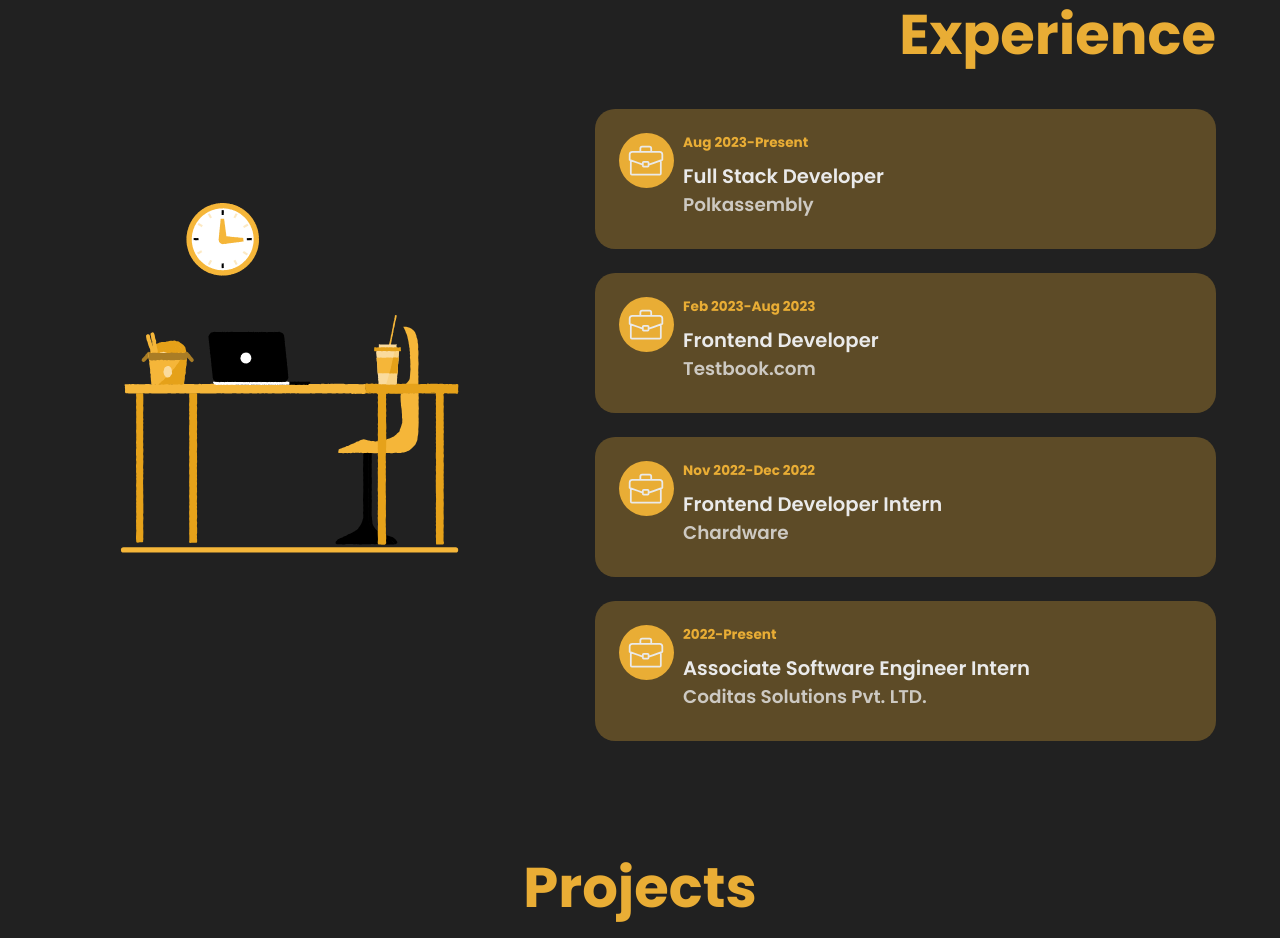
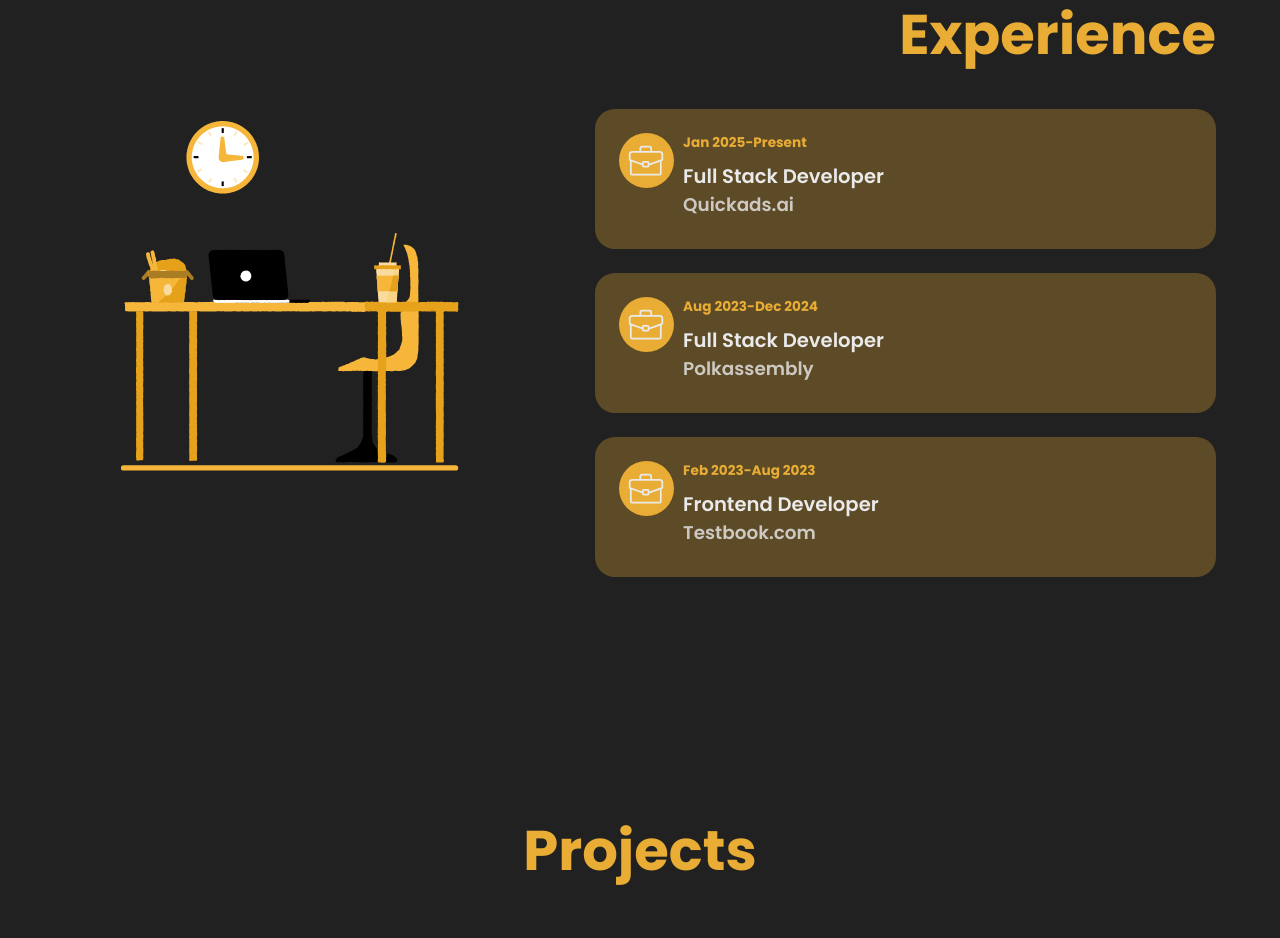
Before and after one commit to VAIBHAV-25/Personal-Portfolio, a React (Create React App) app: page / in a window 1280 px wide. Shown: the part 2920-3858 px from the top of the page. Built offline with nearby package versions, Linux system fonts and the light colour scheme; a web font is replaced by a local one.

Commit message:
fix: update experience data with new company and job details

```diff
--- a/src/data/experienceData.js
+++ b/src/data/experienceData.js
@@ -2,30 +2,23 @@
 
     {
         id: 1,
-        company: 'Polkassembly',
+        company: 'Quickads.ai',
         jobtitle: 'Full Stack Developer',
-        startYear: 'Aug 2023',
+        startYear: 'Jan 2025',
         endYear: 'Present'
     },
     {
         id: 2,
+        company: 'Polkassembly',
+        jobtitle: 'Full Stack Developer',
+        startYear: 'Aug 2023',
+        endYear: 'Dec 2024'
+    },
+    {
+        id: 3,
         company: 'Testbook.com',
         jobtitle: 'Frontend Developer',
         startYear: 'Feb 2023',
         endYear: 'Aug 2023'
-    },
-    {
-        id: 3,
-        company: 'Chardware',
-        jobtitle: 'Frontend Developer Intern',
-        startYear: 'Nov 2022',
-        endYear: 'Dec 2022'
-    },
-    {
-        id: 4,
-        company: 'Coditas Solutions Pvt. LTD.',
-        jobtitle: 'Associate Software Engineer Intern',
-        startYear: '2022',
-        endYear: 'Present'
     }
 ]
```
